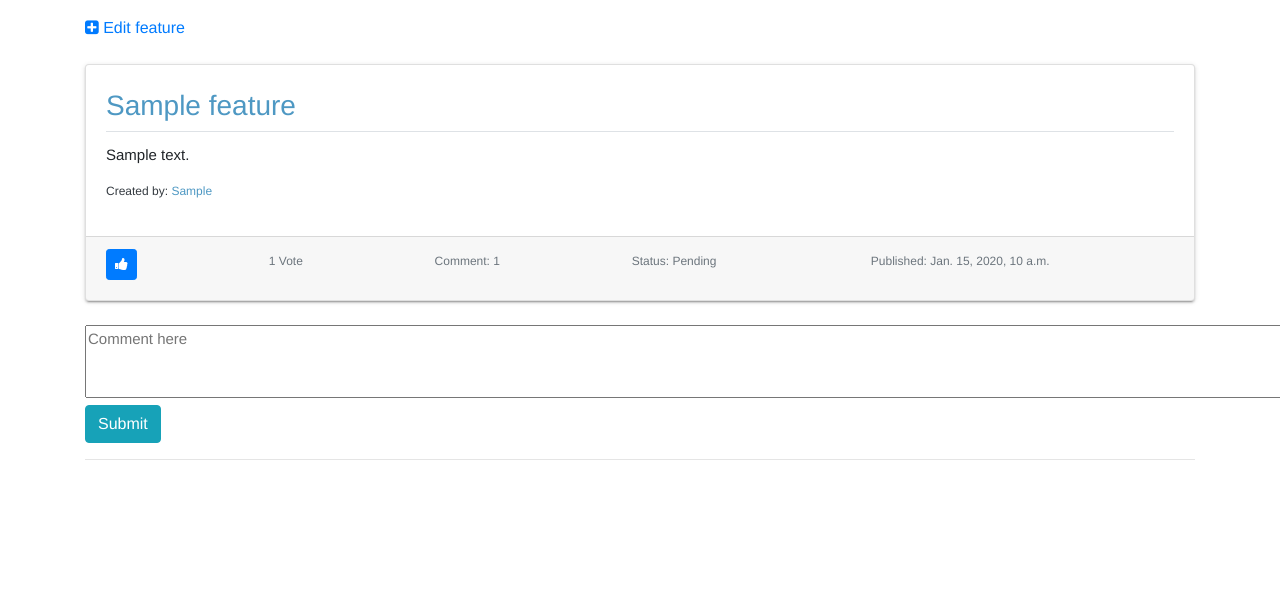
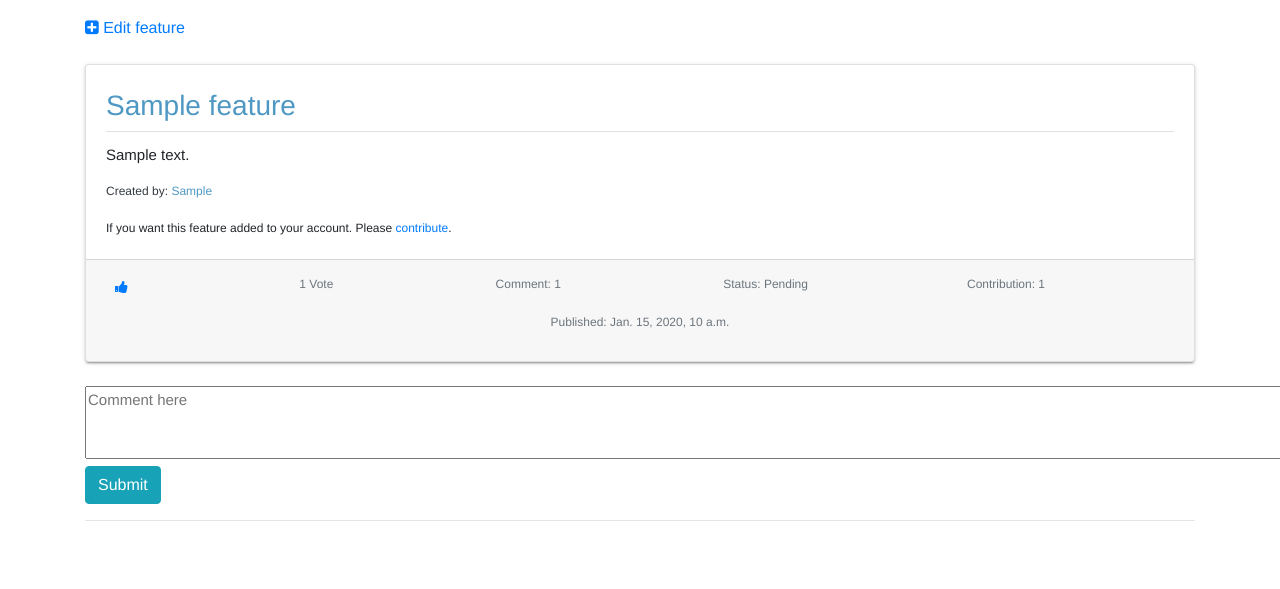
Before and after one commit to comanezz/unicorn_attractor, a Django app: a page that uses features/templates/featuredetail.html in a window 1280 px wide; the page is wider, and only the part inside the window is pictured. Shown: the part 56-645 px from the top of that part. Run offline with Django 3.2, Linux system fonts and the light colour scheme; a user stored in the database is signed in; tables that the repository leaves empty hold one stand-in row (values such as "Sample post"); some libraries are stand-ins or nearby versions.

Commit message:
Upvote feature button changed to the old version. Like and unlike. Added a contribution anchor to let the user add the feature to the cart

```diff
--- a/checkout/views.py
+++ b/checkout/views.py
@@ -47,10 +47,10 @@ def checkout(request):
             if customer.paid:
                 messages.success(request, "You have successfully paid", extra_tags="alert alert-success")
 
-                # Allow us to add a +1 upvote when customer paid
+                # Allow us to add a +1 contributions when customer paid
                 for id, quantity in cart.items():
                     feature = get_object_or_404(Feature, pk=id)
-                    feature.upvotes += 1
+                    feature.contributions += 1
                     feature.save()
 
                 request.session['cart'] = {}
@@ -59,7 +59,7 @@ def checkout(request):
                 messages.error(request, "Unable to take payment", extra_tags="alert alert-danger")
         else:
             print(payment_form.errors)
-            messages.error(request, "We were unable to take a payment with that card!")
+            messages.error(request, "We were unable to take a payment with that card!", extra_tags="alert alert-danger")
     else:
         payment_form = MakePaymentForm()
         order_form = OrderForm()
--- a/features/models.py
+++ b/features/models.py
@@ -12,7 +12,8 @@ class Feature(models.Model):
     created_date = models.DateTimeField(editable=False, default=timezone.now)
     modified_date = models.DateTimeField(default=timezone.now)
     author = models.ForeignKey(User, related_name='author_feature', on_delete=models.CASCADE, null=True)
-    upvotes = models.IntegerField(default=0)
+    upvotes = models.ManyToManyField(User, blank=True, related_name="feature_upvotes")
+    contributions = models.IntegerField(default=0)
 
     STATUS_CHOICES = ( ('Pending', 'Pending'), ('In progress', 'In progress'), ('Done', 'Done') )
     status = models.CharField(max_length=15, choices=STATUS_CHOICES, default='Pending')
@@ -23,6 +24,9 @@ class Feature(models.Model):
     # Ordered by the most recent modified date
     class Meta:
         ordering = ('-created_date',)
+
+    def total_upvotes(self):
+        return self.upvotes.count()
 
     def get_absolute_url(self):
         return reverse("feature_detail", args=[str(self.id), str(self.slug)])
--- a/features/templates/featuredetail.html
+++ b/features/templates/featuredetail.html
@@ -28,22 +28,30 @@
                     <div class="card-text">
                         <p class="feature-description">{{ feature.description }}</p>
                         <small><p class="feature-author"><span class="text-dark">Created by:</span> {{ feature.author|capfirst }}</p></small>
+                        <div>
+                            <small>If you want this feature added to your account. Please <a href="{% url 'add_to_cart' feature.id %}">contribute</a>.</small>
+                        </div>
                     </div>
                 </div>
                 <div class="card-footer text-muted">
                     <div class="container-fluid">
                         <div class="row">
-                            <div class="col-12 col-md-7 d-flex justify-content-between">
+                            <div class="col-12 col-md-8 d-flex justify-content-between">
                                 {% if request.user.is_authenticated %}
-                                <div>
-                                    <a href="{% url 'add_to_cart' feature.id %}" class="btn btn-primary btn-sm">
-                                        <i class="fa fa-thumbs-up" aria-hidden="true"></i>
-                                    </a>
-                                </div>
+                                <form action="{% url 'upvote_feature' %}" method="POST" class="upvote-form">
+                                    {% csrf_token %}
+                                    {% if is_upvoted %}
+                                    <button class="btn btn-sm mybtn-blue" type="submit" name="feature_id"
+                                        value="{{ feature.id }}"><i class="fa fa-thumbs-up" aria-hidden="true"></i></button>
+                                    {% else %}
+                                    <button class="btn btn-sm mybtn-red" type="submit" name="feature_id"
+                                        value="{{ feature.id }}"><i class="fa fa-thumbs-up" aria-hidden="true"></i></button>
+                                    {% endif %}
+                                </form>
                                 {% endif %}
                                 <p class="feature-total-upvotes">
                                     <small>
-                                        {{ feature.upvotes }} Vote{{ feature.upvotes | pluralize}}
+                                        {{ feature.total_upvotes }} Vote{{ feature.total_upvotes | pluralize}}
                                     </small>
                                 </p>
                                 <p><small>
@@ -52,7 +60,10 @@
                                 </p>
                                 <p class="feature-status"><small>Status: {{ feature.status }}</small></p>
                             </div>
-                            <div class="col-12 col-md-5 d-flex justify-content-center">
+                            <div class="col-12 col-md-4 d-flex justify-content-center">
+                                <p><small>Contribution{{ feature.contributions|pluralize }}: {{ feature.contributions }}</small></p>
+                            </div>
+                            <div class="col-12 d-flex justify-content-center">
                                 <p class="feature-modified-date"><small>Published: {{ feature.modified_date }}</small></p>
                             </div>
                         </div>
--- a/features/templates/features.html
+++ b/features/templates/features.html
@@ -35,7 +35,7 @@
                 <div class="card-footer text-muted">
                     <p class="feature-total-upvotes">
                         <small>
-                            {{ feature.upvotes }} Vote{{ feature.upvotes | pluralize}}
+                            {{ feature.total_upvotes }} Vote{{ feature.total_upvotes | pluralize}}
                         </small>
                     </p>
                     <p><small>
--- a/features/urls.py
+++ b/features/urls.py
@@ -1,9 +1,10 @@
 from django.conf.urls import url
-from .views import all_features, feature_detail, create_or_edit_feature
+from .views import all_features, feature_detail, create_or_edit_feature, upvote_feature
 
 urlpatterns = [
     url(r'^$', all_features, name='all_features'),
     url(r'^(?P<pk>\d+)/(?P<slug>[\w-]+)/$', feature_detail, name='feature_detail'),
     url(r'^new/$', create_or_edit_feature, name='new_feature'),
     url(r'^(?P<pk>\d+)/(?P<slug>[\w-]+)/edit/$', create_or_edit_feature, name='edit_feature'),
+    url(r'^upvote_feature/$', upvote_feature, name="upvote_feature"),
 ]
--- a/features/views.py
+++ b/features/views.py
@@ -35,6 +35,11 @@ def feature_detail(request, pk, slug):
     Or return a 404 error if the post is not found
     """
     feature = get_object_or_404(Feature, pk=pk, slug=slug)
+     # Upvoted part
+    is_upvoted = False
+    # Checks if current user had previously upvoted the bug
+    if feature.upvotes.filter(id=request.user.id).exists():
+        is_upvoted = True
 
     # Comment part
     comments = Comment.objects.filter(feature=feature, reply=None).order_by('-id')
@@ -57,6 +62,7 @@ def feature_detail(request, pk, slug):
 
     context = {
         'feature': feature,
+        'is_upvoted': is_upvoted,
         'comments': comments,
         'comment_form': comment_form
         }
@@ -90,3 +96,15 @@ def create_or_edit_feature(request, pk=None, slug=None):
         form = FeatureForm(instance=feature)
 
     return render(request, 'featureform.html', {'form': form})
+
+@login_required
+def upvote_feature(request):
+    # Allow user to upvote or remove the vote from the feature. User have to be logged.
+    feature = get_object_or_404(Feature, id=request.POST.get('feature_id'))
+    if feature.upvotes.filter(id=request.user.id).exists():
+        feature.upvotes.remove(request.user)
+        is_upvoted = False
+    else:
+        feature.upvotes.add(request.user)
+        is_upvoted = True
+    return redirect(feature.get_absolute_url())
--- a/static/css/custom.css
+++ b/static/css/custom.css
@@ -65,7 +65,7 @@ footer {
 }
 
 /* ---------- All bugs & All features ---------- */
-.card-title, .card-body a {
+.card-title {
     color: #4e98c3;
 }
 
@@ -107,6 +107,18 @@ footer {
 .card-footer .container-fluid {
     padding-left: 0px;
     padding-right: 0px;
+}
+
+.upvote-form .btn:focus {
+    box-shadow: none;
+}
+
+.mybtn-blue {
+    color: #007bff;
+}
+
+.mybtn-red {
+    color: #dc3545;
 }
 
 /* ---- Comment section ---- */
```
Also changed, not shown: bugs/migrations/0008_auto_20200618_1248.py (added), features/migrations/0006_auto_20200618_1248.py (added).
